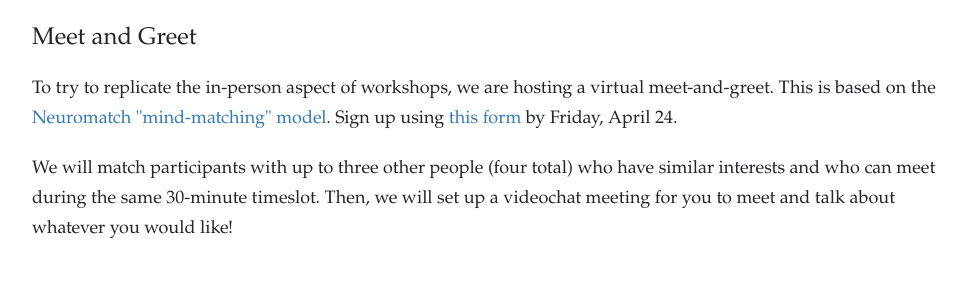
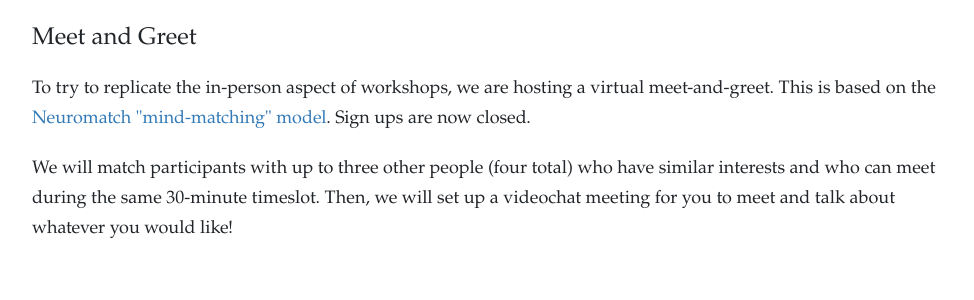
Before and after one commit to offline-rl-neurips/offline-rl-neurips.github.io, a Jekyll site: the page built from format.html, in a window 1280 px wide. Shown: the part 1427-1727 px from the top of the page, without its empty margins (151-1125 px from the left). Built offline with Jekyll 4.4.1, drawn with Linux system fonts in a browser that asks for light colours; nearby versions of some CDN libraries.

Commit message:
Remove remaining link

```diff
--- a/format.html
+++ b/format.html
@@ -39,7 +39,7 @@ layout: default
 <div class="row">
 <h3>Meet and Greet</h3>
 <div class="break"></div>
-<p>To try to replicate the in-person aspect of workshops, we are hosting a virtual meet-and-greet. This is based on the <a href="https://neuromatch.io/instructions">Neuromatch "mind-matching" model</a>. Sign up using <a href="https://forms.gle/8ANcfPzvDWbJ41uE9" target="_default">this form</a> by Friday, April 24.</p>
+<p>To try to replicate the in-person aspect of workshops, we are hosting a virtual meet-and-greet. This is based on the <a href="https://neuromatch.io/instructions">Neuromatch "mind-matching" model</a>. Sign ups are now closed.</p>
 <p>We will match participants with up to three other people (four total) who have similar interests and who can meet during the same 30-minute timeslot. Then, we will set up a videochat meeting for you to meet and talk about whatever you would like!</p>
 </div>
 
```
